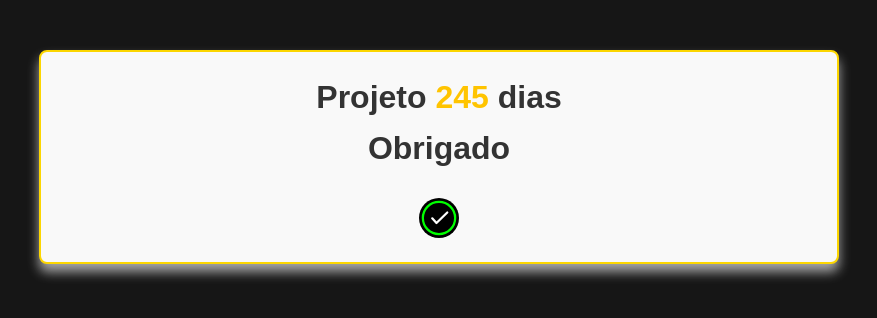
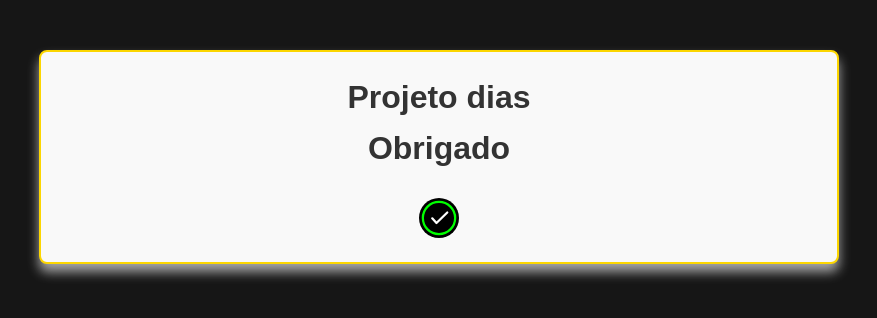
Before and after one commit to PedroLima71/obrigado, a plain HTML site: page index.html in a window 1280 px wide. Shown: the whole page, without its empty margins (201-1078 px from the left). Drawn offline with nearby package versions, Linux system fonts and the light colour scheme.

Commit message:
Update index.html

```diff
--- a/index.html
+++ b/index.html
@@ -121,7 +121,7 @@
     <!-- Tela de Carregamento -->
     <div id="loadingScreen" class="loading-container">
         <div class="days">
-            Projeto <span>245</span> dias
+            Projeto <span></span> dias
             <p>Obrigado</p>
             <div class="checkbox-wrapper">
                 <input type="checkbox" checked="" />
```
